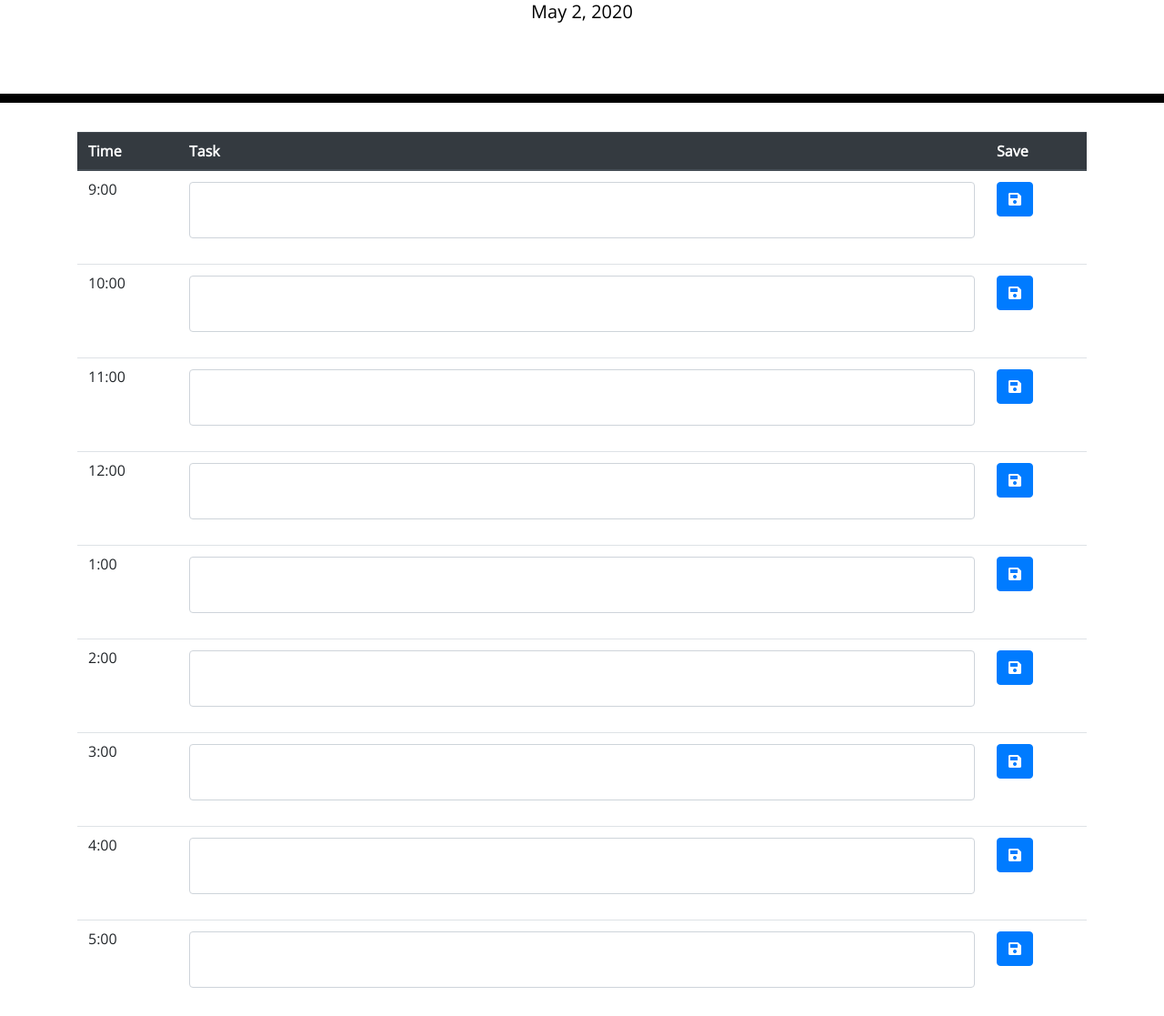
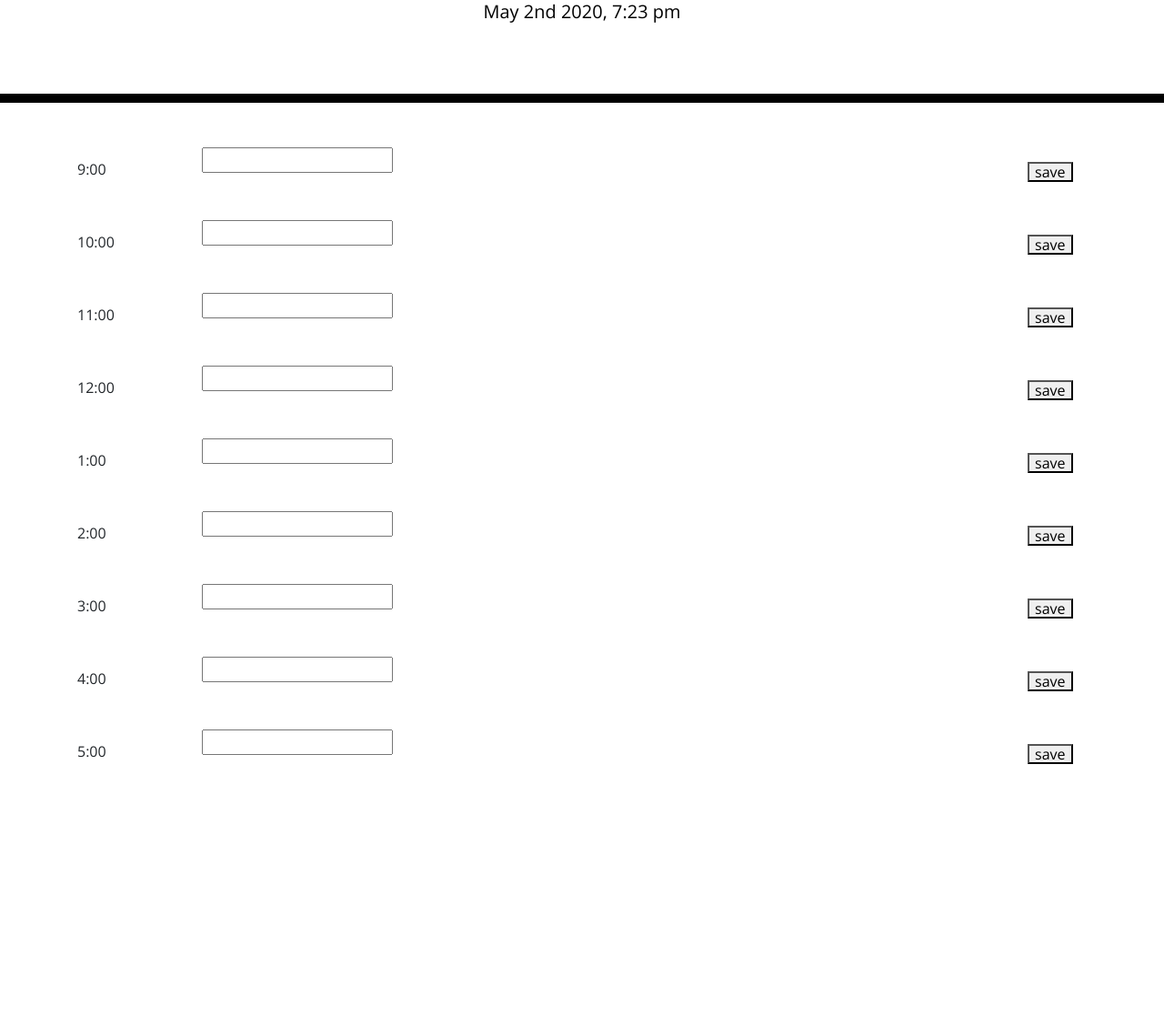
Before and after one commit to mrenadams/05-homework, a plain HTML site: page index.html in a window 1280 px wide. Shown: the part 191-1308 px from the top of the page at 91% size. After the commit the page ends 1056 px from the top, so only its background shows below. Drawn offline with nearby package versions, Linux system fonts and the light colour scheme.

Commit message:
restructured html to remove table

```diff
--- a/index.html
+++ b/index.html
@@ -1,23 +1,14 @@
 <!DOCTYPE html>
 <html lang="en">
+
 <head>
   <meta charset="UTF-8" />
   <meta name="viewport" content="width=device-width, initial-scale=1.0" />
   <meta http-equiv="X-UA-Compatible" content="ie=edge" />
-    <link
-      rel="stylesheet"
-      href="https://stackpath.bootstrapcdn.com/bootstrap/4.3.1/css/bootstrap.min.css"
-    />
-    <link
-      rel="stylesheet"
-      href="https://use.fontawesome.com/releases/v5.8.1/css/all.css"
-      integrity="sha384-50oBUHEmvpQ+1lW4y57PTFmhCaXp0ML5d60M1M7uH2+nqUivzIebhndOJK28anvf"
-      crossorigin="anonymous"
-    />
-    <link
-      href="https://fonts.googleapis.com/css?family=Open+Sans&display=swap"
-      rel="stylesheet"
-    />
+  <link rel="stylesheet" href="https://stackpath.bootstrapcdn.com/bootstrap/4.3.1/css/bootstrap.min.css" />
+  <link rel="stylesheet" href="https://use.fontawesome.com/releases/v5.8.1/css/all.css"
+    integrity="sha384-50oBUHEmvpQ+1lW4y57PTFmhCaXp0ML5d60M1M7uH2+nqUivzIebhndOJK28anvf" crossorigin="anonymous" />
+  <link href="https://fonts.googleapis.com/css?family=Open+Sans&display=swap" rel="stylesheet" />
   <link rel="stylesheet" href="style.css" />
   <title>Work Day Scheduler</title>
 </head>
@@ -30,81 +21,124 @@
   </header>
   <div class="container">
     <!-- Timeblocks go here -->
+    <div class="wrapper">
+      <div class="row">
+        <div class="col-1" id="9">
+          9:00
+        </div>
+        <div class="col-10">
+          <input type="textarea" class="description">
+        </div>
+        <div class="col-1">
+          <button class="save">save</button>
+        </div>
+      </div>
+    </div>
+    <div class="wrapper">
+      <div class="row">
+        <div class="col-1" id="10">
+          10:00
+        </div>
+        <div class="col-10">
+          <input type="textarea" class="description">
+        </div>
+        <div class="col-1">
+          <button class="save">save</button>
+        </div>
+      </div>
+    </div>
+    <div class="wrapper">
+      <div class="row">
+        <div class="col-1" id="11">
+          11:00
+        </div>
+        <div class="col-10">
+          <input type="textarea" class="description">
+        </div>
+        <div class="col-1">
+          <button class="save">save</button>
+        </div>
+      </div>
+    </div>
+    <div class="wrapper">
+      <div class="row">
+        <div class="col-1" id="12">
+          12:00
+        </div>
+        <div class="col-10">
+          <input type="textarea" class="description">
+        </div>
+        <div class="col-1">
+          <button class="save">save</button>
+        </div>
+      </div>
+    </div>
+    <div class="wrapper">
+      <div class="row">
+        <div class="col-1" id="13">
+          1:00
+        </div>
+        <div class="col-10">
+          <input type="textarea" class="description">
+        </div>
+        <div class="col-1">
+          <button class="save">save</button>
+        </div>
+      </div>
+    </div>
+    <div class="wrapper">
+      <div class="row">
+        <div class="col-1" id="14">
+          2:00
+        </div>
+        <div class="col-10">
+          <input type="textarea" class="description">
+        </div>
+        <div class="col-1">
+          <button class="save">save</button>
+        </div>
+      </div>
+    </div>
+    <div class="wrapper">
+      <div class="row">
+        <div class="col-1" id="15">
+          3:00
+        </div>
+        <div class="col-10">
+          <input type="textarea" class="description">
+        </div>
+        <div class="col-1">
+          <button class="save">save</button>
+        </div>
+      </div>
+    </div>
+    <div class="wrapper">
+      <div class="row">
+        <div class="col-1" id="16">
+          4:00
+        </div>
+        <div class="col-10">
+          <input type="textarea" class="description">
+        </div>
+        <div class="col-1">
+          <button class="save">save</button>
+        </div>
+      </div>
+    </div>
+    <div class="wrapper">
+      <div class="row">
+        <div class="col-1" id="17">
+          5:00
+        </div>
+        <div class="col-10">
+          <input type="textarea" class="description">
+        </div>
+        <div class="col-1">
+          <button class="save">save</button>
+        </div>
+      </div>
+    </div>
 
-      <table class="table">
-        <thead class="thead-dark">
-          <tr>
-            <th scope="col-1" style="width:10%">Time</th>
-            <th scope="col-10" style="width:80%">Task</th>
-            <th scope="col-1" style="width:10%">Save</th>
-          </tr>
-        </thead>
-        <tbody>
-          <tr>
-            <td>9:00</td>
-            <td><div class="form-group">
-                <textarea class="form-control" id="task" rows="2"></textarea>
-              </div></td>
-            <td><button type="button" class="btn btn-primary" id="save-btn"><i class="fas fa-save"></i></button></td>
-          </tr>
-          <tr>
-            <td>10:00</td>
-            <td><div class="form-group">
-                <textarea class="form-control" rows="2"></textarea>
-              </div></td>
-            <td><button type="button" class="btn btn-primary"><i class="fas fa-save"></i></button>
-          </tr>
-          <tr>
-            <td>11:00</td>
-            <td><div class="form-group">
-                <textarea class="form-control" rows="2"></textarea>
-              </div></td>
-            <td><button type="button" class="btn btn-primary"><i class="fas fa-save"></i></button>
-          </tr>
-          <tr>
-            <td>12:00</td>
-            <td><div class="form-group">
-                <textarea class="form-control" rows="2"></textarea>
-              </div></td>
-            <td><button type="button" class="btn btn-primary"><i class="fas fa-save"></i></button>
-          </tr>
-          <tr>
-            <td>1:00</td>
-            <td><div class="form-group">
-                <textarea class="form-control" rows="2"></textarea>
-              </div></td>
-            <td><button type="button" class="btn btn-primary"><i class="fas fa-save"></i></button>
-          </tr>
-          <tr>
-            <td>2:00</td>
-            <td><div class="form-group">
-                <textarea class="form-control" rows="2"></textarea>
-              </div></td>
-            <td><button type="button" class="btn btn-primary"><i class="fas fa-save"></i></button>
-          </tr>
-          <tr>
-            <td>3:00</td>
-            <td><div class="form-group">
-                <textarea class="form-control" rows="2"></textarea>
-              </div></td>
-            <td><button type="button" class="btn btn-primary"><i class="fas fa-save"></i></button>
-          </tr>
-          <tr>
-            <td>4:00</td>
-            <td><div class="form-group">
-                <textarea class="form-control" rows="2"></textarea>
-              </div></td>
-            <td><button type="button" class="btn btn-primary"><i class="fas fa-save"></i></button>
-          </tr>
-          <tr>
-            <td>5:00</td>
-            <td><div class="form-group">
-                <textarea class="form-control" rows="2"></textarea>
-              </div></td>
-            <td><button type="button" class="btn btn-primary"><i class="fas fa-save"></i></button>
-          </tr>
-        </tbody>
-      </table>
 
     <!-- Closing tag for container-->
   </div>
@@ -113,4 +147,5 @@
   <script src="https://cdnjs.cloudflare.com/ajax/libs/moment.js/2.24.0/moment.min.js"></script>
   <script src="script.js"></script>
 </body>
+
 </html>
--- a/script.js
+++ b/script.js
@@ -1,18 +1,34 @@
-$(document).ready(function () {
-    //console.log(moment().format('LL'))
-    document.getElementById("currentDay").innerHTML = moment().format('LL');
+//use moment.js to display the time and use setInterval to keep up to date.
+//will use it later to change the time slot css
+function showTime() {
+    //console.log(moment().format('MMMM Do YYYY, h:mm a'))
+
+    setInterval(function () {
+        $("#currentDay").html(moment().format('MMMM Do YYYY, h:mm a'));
+    }, 1000);
+};
+showTime();
+
+//make hours into integers to allow for color change based on current hour
+function realTime() {
+    var currentHour = parseInt(moment().hours());
+    //console.log(currentHour)
+}
+realTime();
+
+
+
+
+$(".save").on("click", function (event) {
+    console.log($(this).siblings(".description").val())
 });
 
-//store tasks in local storage
 
-var taskInput = document.querySelector("#task");
-var saveButton = document.querySelectorAll(".btn-primary");
-
-
-saveButton.forEach(btnprimary => {
+/*saveButton.forEach(btnprimary => {
 
     btnprimary.addEventListener("click", function (event) {
         event.preventDefault();
+
         console.log("button works")
 
         var savedTask = document.querySelector("#task").value;
@@ -23,4 +39,4 @@ saveButton.forEach(btnprimary => {
     })
 
 
-});
+});*/
```
Lines whose indentation alone changed are shown as unchanged.
